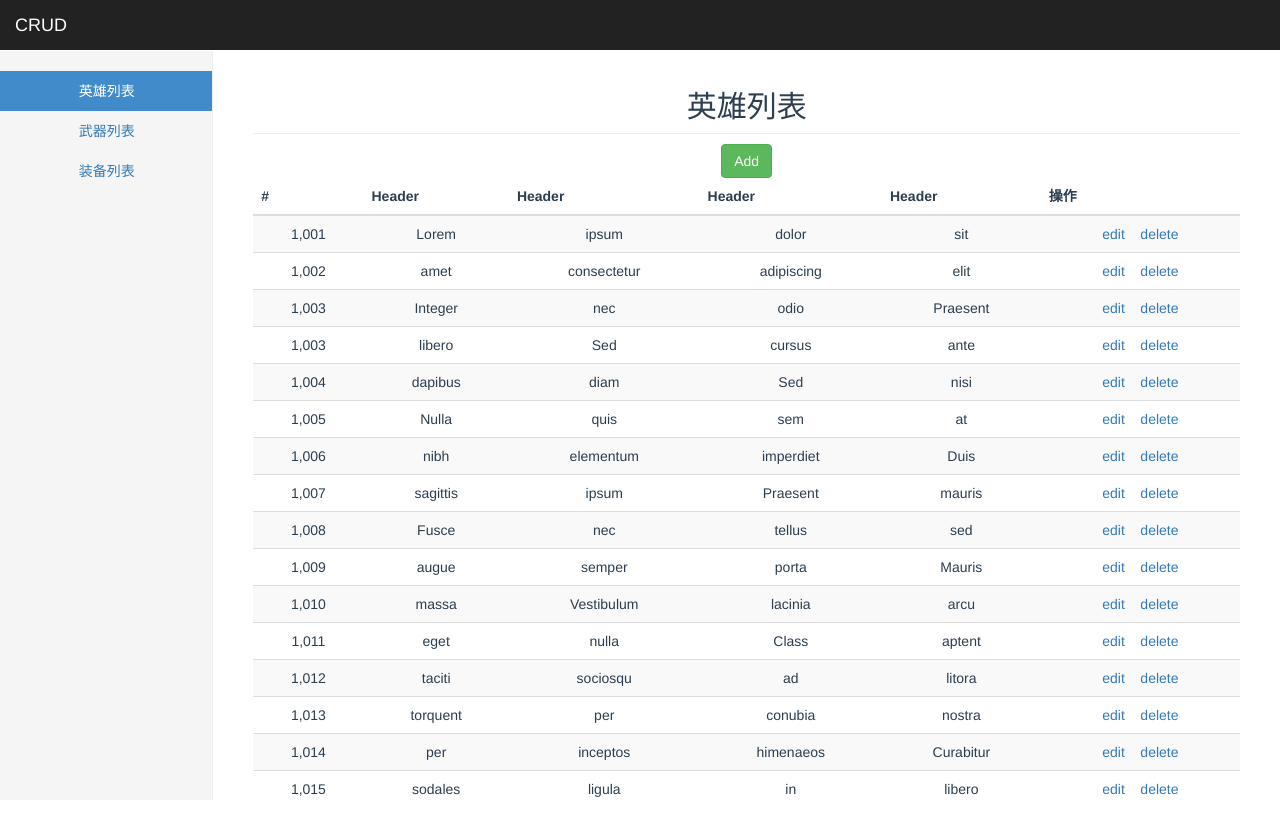
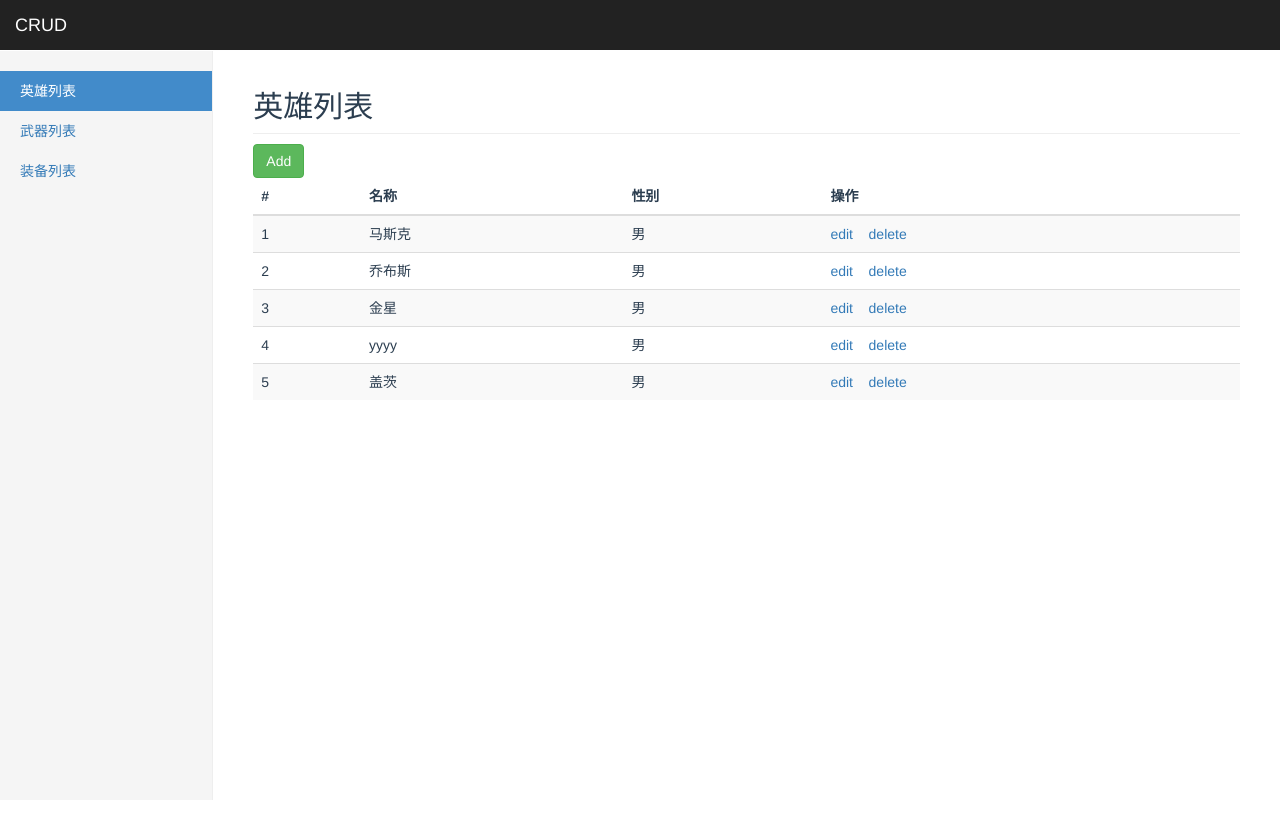
Before and after one commit to ql-github/heroesList, a Vue app: page /#/heroes in a window 1280 px wide. Shown: the top 836 px of the page. After the commit the page ends 800 px from the top, so only its background shows below. Built offline with nearby package versions, Linux system fonts and the light colour scheme; data requests are answered from the project's data file.

Commit message:
渲染页面完成

```diff
--- a/package.json
+++ b/package.json
@@ -8,6 +8,7 @@
     "lint": "vue-cli-service lint"
   },
   "dependencies": {
+    "axios": "^0.19.0",
     "bootstrap": "^3.4.1",
     "core-js": "^2.6.5",
     "vue": "^2.6.10",
--- a/src/App.vue
+++ b/src/App.vue
@@ -41,7 +41,7 @@ export default {
   font-family: "Avenir", Helvetica, Arial, sans-serif;
   -webkit-font-smoothing: antialiased;
   -moz-osx-font-smoothing: grayscale;
-  text-align: center;
+  /* text-align: center; */
   color: #2c3e50;
 }
 </style>
--- a/src/view/heroes/HeroList.vue
+++ b/src/view/heroes/HeroList.vue
@@ -7,236 +7,20 @@
         <thead>
           <tr>
             <th>#</th>
-                  <th>Header</th>
-                  <th>Header</th>
-                  <th>Header</th>
-                  <th>Header</th>
+            <th>名称</th>
+            <th>性别</th>
             <th>操作</th>
           </tr>
         </thead>
         <tbody>
-                <tr>
-                  <td>1,001</td>
-                  <td>Lorem</td>
-                  <td>ipsum</td>
-                  <td>dolor</td>
-                  <td>sit</td>
+          <tr v-for="(item,index) in list" :key="item.id">
+            <td>{{index+1}}</td>
+            <td>{{item.name}}</td>
+            <td>{{item.gender}}</td>
             <td>
               <a href="edit.html">edit</a>
               &nbsp;&nbsp;
-                    <a
-                      href="javascript:window.confirm('Are you sure?')"
-                    >delete</a>
-                  </td>
-                </tr>
-                <tr>
-                  <td>1,002</td>
-                  <td>amet</td>
-                  <td>consectetur</td>
-                  <td>adipiscing</td>
-                  <td>elit</td>
-                  <td>
-                    <a href="edit.html">edit</a>
-                    &nbsp;&nbsp;
-                    <a
-                      href="javascript:window.confirm('Are you sure?')"
-                    >delete</a>
-                  </td>
-                </tr>
-                <tr>
-                  <td>1,003</td>
-                  <td>Integer</td>
-                  <td>nec</td>
-                  <td>odio</td>
-                  <td>Praesent</td>
-                  <td>
-                    <a href="edit.html">edit</a>
-                    &nbsp;&nbsp;
-                    <a
-                      href="javascript:window.confirm('Are you sure?')"
-                    >delete</a>
-                  </td>
-                </tr>
-                <tr>
-                  <td>1,003</td>
-                  <td>libero</td>
-                  <td>Sed</td>
-                  <td>cursus</td>
-                  <td>ante</td>
-                  <td>
-                    <a href="edit.html">edit</a>
-                    &nbsp;&nbsp;
-                    <a
-                      href="javascript:window.confirm('Are you sure?')"
-                    >delete</a>
-                  </td>
-                </tr>
-                <tr>
-                  <td>1,004</td>
-                  <td>dapibus</td>
-                  <td>diam</td>
-                  <td>Sed</td>
-                  <td>nisi</td>
-                  <td>
-                    <a href="edit.html">edit</a>
-                    &nbsp;&nbsp;
-                    <a
-                      href="javascript:window.confirm('Are you sure?')"
-                    >delete</a>
-                  </td>
-                </tr>
-                <tr>
-                  <td>1,005</td>
-                  <td>Nulla</td>
-                  <td>quis</td>
-                  <td>sem</td>
-                  <td>at</td>
-                  <td>
-                    <a href="edit.html">edit</a>
-                    &nbsp;&nbsp;
-                    <a
-                      href="javascript:window.confirm('Are you sure?')"
-                    >delete</a>
-                  </td>
-                </tr>
-                <tr>
-                  <td>1,006</td>
-                  <td>nibh</td>
-                  <td>elementum</td>
-                  <td>imperdiet</td>
-                  <td>Duis</td>
-                  <td>
-                    <a href="edit.html">edit</a>
-                    &nbsp;&nbsp;
-                    <a
-                      href="javascript:window.confirm('Are you sure?')"
-                    >delete</a>
-                  </td>
-                </tr>
-                <tr>
-                  <td>1,007</td>
-                  <td>sagittis</td>
-                  <td>ipsum</td>
-                  <td>Praesent</td>
-                  <td>mauris</td>
-                  <td>
-                    <a href="edit.html">edit</a>
-                    &nbsp;&nbsp;
-                    <a
-                      href="javascript:window.confirm('Are you sure?')"
-                    >delete</a>
-                  </td>
-                </tr>
-                <tr>
-                  <td>1,008</td>
-                  <td>Fusce</td>
-                  <td>nec</td>
-                  <td>tellus</td>
-                  <td>sed</td>
-                  <td>
-                    <a href="edit.html">edit</a>
-                    &nbsp;&nbsp;
-                    <a
-                      href="javascript:window.confirm('Are you sure?')"
-                    >delete</a>
-                  </td>
-                </tr>
-                <tr>
-                  <td>1,009</td>
-                  <td>augue</td>
-                  <td>semper</td>
-                  <td>porta</td>
-                  <td>Mauris</td>
-                  <td>
-                    <a href="edit.html">edit</a>
-                    &nbsp;&nbsp;
-                    <a
-                      href="javascript:window.confirm('Are you sure?')"
-                    >delete</a>
-                  </td>
-                </tr>
-                <tr>
-                  <td>1,010</td>
-                  <td>massa</td>
-                  <td>Vestibulum</td>
-                  <td>lacinia</td>
-                  <td>arcu</td>
-                  <td>
-                    <a href="edit.html">edit</a>
-                    &nbsp;&nbsp;
-                    <a
-                      href="javascript:window.confirm('Are you sure?')"
-                    >delete</a>
-                  </td>
-                </tr>
-                <tr>
-                  <td>1,011</td>
-                  <td>eget</td>
-                  <td>nulla</td>
-                  <td>Class</td>
-                  <td>aptent</td>
-                  <td>
-                    <a href="edit.html">edit</a>
-                    &nbsp;&nbsp;
-                    <a
-                      href="javascript:window.confirm('Are you sure?')"
-                    >delete</a>
-                  </td>
-                </tr>
-                <tr>
-                  <td>1,012</td>
-                  <td>taciti</td>
-                  <td>sociosqu</td>
-                  <td>ad</td>
-                  <td>litora</td>
-                  <td>
-                    <a href="edit.html">edit</a>
-                    &nbsp;&nbsp;
-                    <a
-                      href="javascript:window.confirm('Are you sure?')"
-                    >delete</a>
-                  </td>
-                </tr>
-                <tr>
-                  <td>1,013</td>
-                  <td>torquent</td>
-                  <td>per</td>
-                  <td>conubia</td>
-                  <td>nostra</td>
-                  <td>
-                    <a href="edit.html">edit</a>
-                    &nbsp;&nbsp;
-                    <a
-                      href="javascript:window.confirm('Are you sure?')"
-                    >delete</a>
-                  </td>
-                </tr>
-                <tr>
-                  <td>1,014</td>
-                  <td>per</td>
-                  <td>inceptos</td>
-                  <td>himenaeos</td>
-                  <td>Curabitur</td>
-                  <td>
-                    <a href="edit.html">edit</a>
-                    &nbsp;&nbsp;
-                    <a
-                      href="javascript:window.confirm('Are you sure?')"
-                    >delete</a>
-                  </td>
-                </tr>
-                <tr>
-                  <td>1,015</td>
-                  <td>sodales</td>
-                  <td>ligula</td>
-                  <td>in</td>
-                  <td>libero</td>
-                  <td>
-                    <a href="edit.html">edit</a>
-                    &nbsp;&nbsp;
-                    <a
-                      href="javascript:window.confirm('Are you sure?')"
-                    >delete</a>
+              <a href="javascript:window.confirm('Are you sure?')">delete</a>
             </td>
           </tr>
         </tbody>
@@ -246,11 +30,35 @@
 </template>
 
 <script>
+// 导入axios
+import axios from "axios";
+
 export default {
-
+  data() {
+    return {
+      list: []
+    };
+  },
+  mounted() {
+    this.getData();
+  },
+  // 发送axios请求数据渲染页面
+  methods: {
+    getData() {
+      axios
+        .get("http://localhost:3000/heroes")
+        .then(res => {
+          if (res.status == 200) {
+            this.list = res.data;
           }
+        })
+        .catch(() => {
+          // console.log(err)
+        });
+    }
+  }
+};
 </script>
 
 <style>
-
 </style>
```
Also changed, not shown: 1 other file (tests, documents, lock files or other folders). Lines whose indentation alone changed are shown as unchanged.
